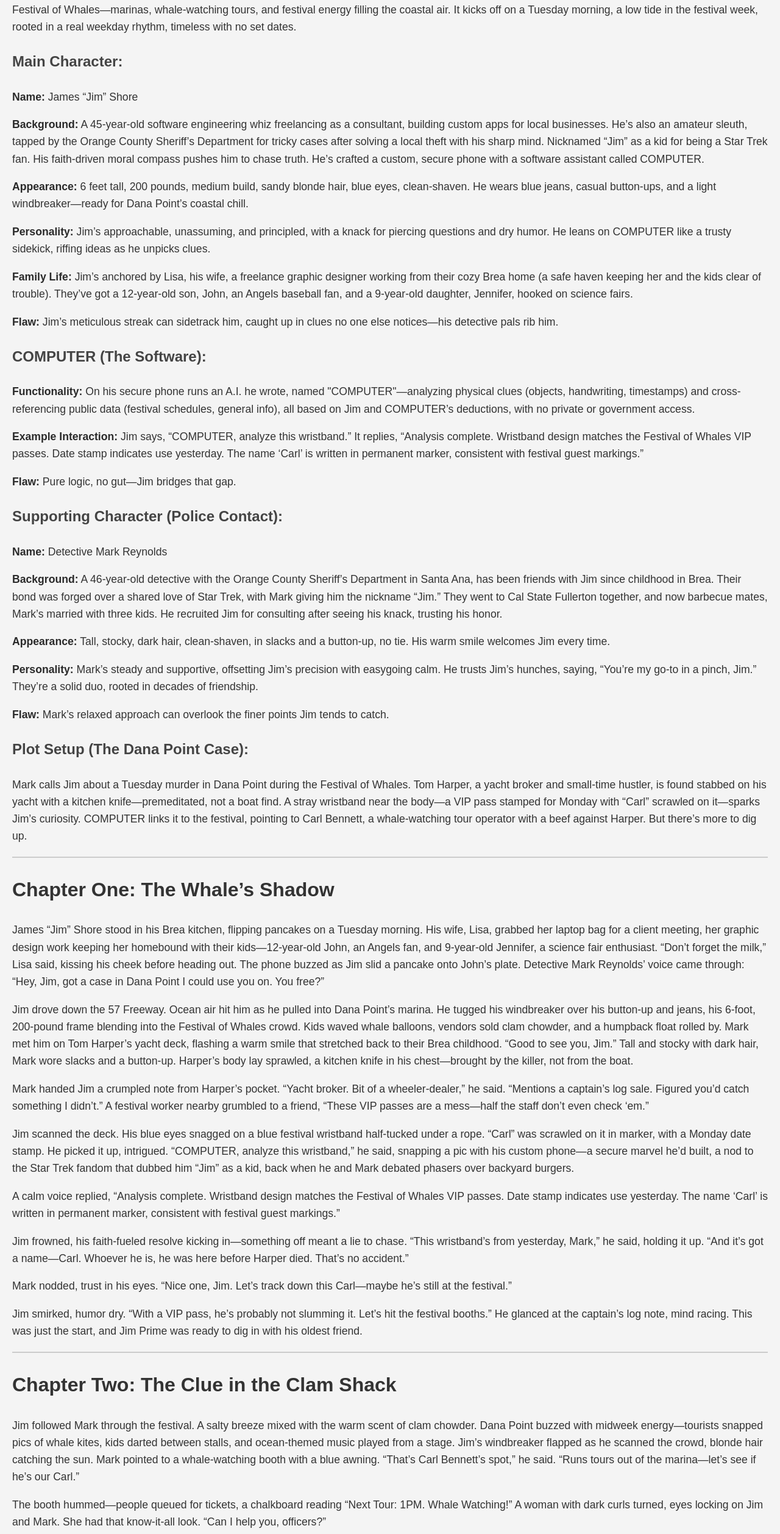
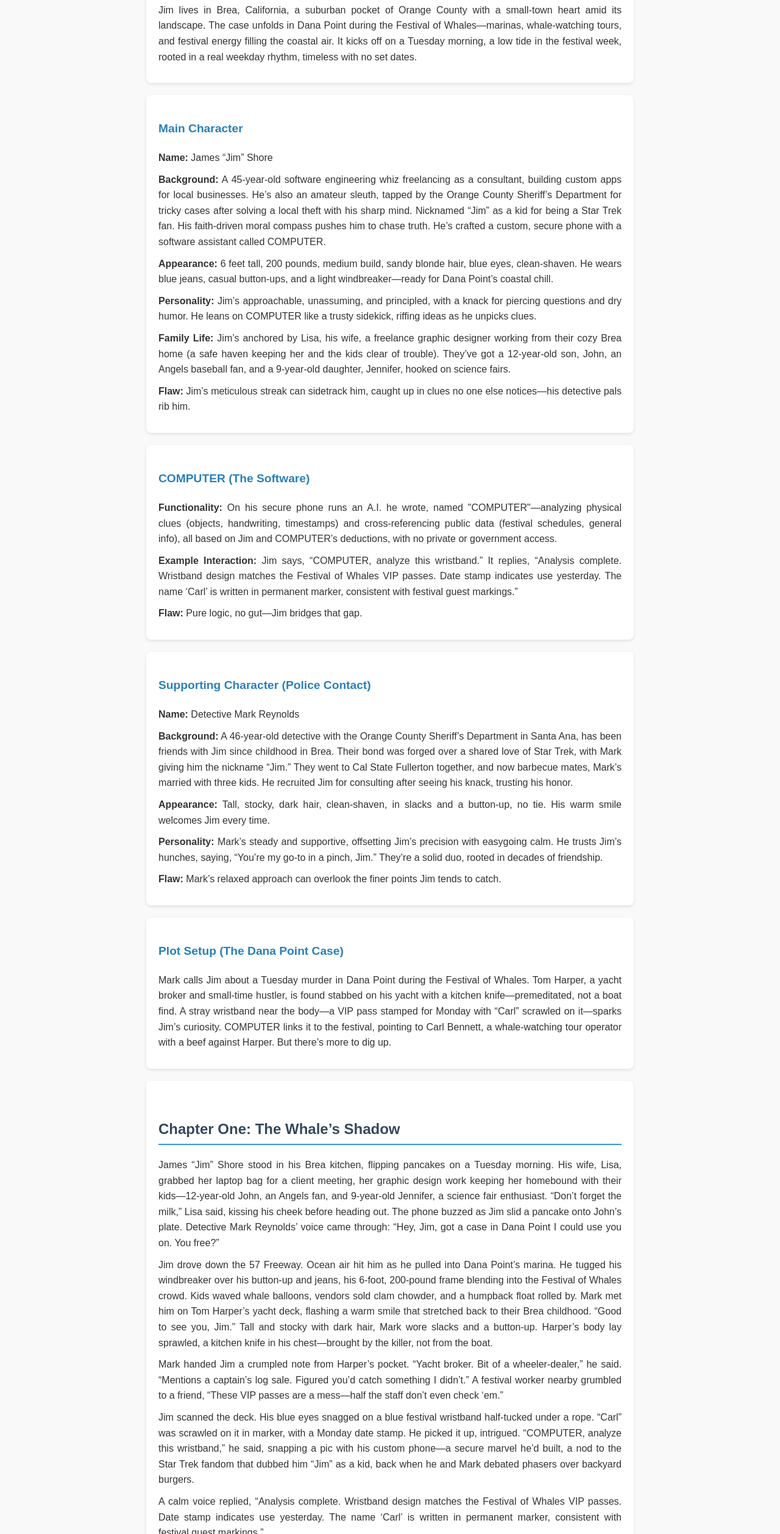
Before and after one commit to aishore/aishore, a plain HTML site: page chapters1_2.html in a window 1280 px wide. Shown: the part 284-2800 px from the top of the page at 61% size. Drawn offline with Linux system fonts and the light colour scheme.

Commit message:
Update chapters1_2.html

```diff
--- a/chapters1_2.html
+++ b/chapters1_2.html
@@ -1,121 +1,131 @@
+
+
 <!DOCTYPE html>
 <html lang="en">
 <head>
     <meta charset="UTF-8">
     <meta name="viewport" content="width=device-width, initial-scale=1.0">
-    <meta http-equiv="X-UA-Compatible" content="ie=edge">
-    <title>The A.I. Murder Mystery Series</title>
+    <title>The A.I. Murder Mystery Series: James “Jim” Shore, the Orange County Consultant</title>
     <style>
         body {
-            font-family: 'Bantayog', sans-serif;
+            font-family: Arial, sans-serif;
             line-height: 1.6;
-            color: #333;
-            background-color: #f4f4f4;
-            margin: 20px;
-        }
-
-        h1 {
-            font-size: 2.5em;
-            text-align: center;
-            color: #2a2a2a;
-        }
-
-        h2 {
-            font-size: 2em;
+            max-width: 800px;
+            margin: 0 auto;
+            padding: 20px;
+            background-color: #f9f9f9;
             color: #333;
         }
-
+        h1 {
+            font-size: 2em;
+            color: #2c3e50;
+            text-align: center;
+            margin-bottom: 20px;
+        }
+        h2 {
+            font-size: 1.5em;
+            color: #34495e;
+            margin-top: 40px;
+            border-bottom: 2px solid #3498db;
+            padding-bottom: 5px;
+        }
         h3 {
-            font-size: 1.5em;
-            color: #444;
+            font-size: 1.2em;
+            color: #2980b9;
+            margin-top: 20px;
         }
-
         p {
-            font-size: 1.1em;
-            margin-bottom: 15px;
+            margin: 10px 0;
+            text-align: justify;
         }
-
+        .section {
+            background: #fff;
+            padding: 20px;
+            border-radius: 8px;
+            box-shadow: 0 2px 5px rgba(0,0,0,0.1);
+            margin-bottom: 20px;
+        }
+        em {
+            font-style: italic;
+        }
         strong {
-            color: #2a2a2a;
-        }
-
-        hr {
-            border: 1px solid #ccc;
-            margin: 20px 0;
+            font-weight: bold;
         }
     </style>
 </head>
 <body>
     <h1>The A.I. Murder Mystery Series</h1>
-
     <h2>Mystery: James “Jim” Shore, the Orange County Consultant</h2>
 
-    <h3>Setting:</h3>
+    <div class="section">
+        <h3>Setting</h3>
         <p>Jim lives in Brea, California, a suburban pocket of Orange County with a small-town heart amid its landscape. The case unfolds in Dana Point during the Festival of Whales—marinas, whale-watching tours, and festival energy filling the coastal air. It kicks off on a Tuesday morning, a low tide in the festival week, rooted in a real weekday rhythm, timeless with no set dates.</p>
+    </div>
 
-    <h3>Main Character:</h3>
+    <div class="section">
+        <h3>Main Character</h3>
         <p><strong>Name:</strong> James “Jim” Shore</p>
         <p><strong>Background:</strong> A 45-year-old software engineering whiz freelancing as a consultant, building custom apps for local businesses. He’s also an amateur sleuth, tapped by the Orange County Sheriff’s Department for tricky cases after solving a local theft with his sharp mind. Nicknamed “Jim” as a kid for being a Star Trek fan. His faith-driven moral compass pushes him to chase truth. He’s crafted a custom, secure phone with a software assistant called COMPUTER.</p>
         <p><strong>Appearance:</strong> 6 feet tall, 200 pounds, medium build, sandy blonde hair, blue eyes, clean-shaven. He wears blue jeans, casual button-ups, and a light windbreaker—ready for Dana Point’s coastal chill.</p>
         <p><strong>Personality:</strong> Jim’s approachable, unassuming, and principled, with a knack for piercing questions and dry humor. He leans on COMPUTER like a trusty sidekick, riffing ideas as he unpicks clues.</p>
         <p><strong>Family Life:</strong> Jim’s anchored by Lisa, his wife, a freelance graphic designer working from their cozy Brea home (a safe haven keeping her and the kids clear of trouble). They’ve got a 12-year-old son, John, an Angels baseball fan, and a 9-year-old daughter, Jennifer, hooked on science fairs.</p>
         <p><strong>Flaw:</strong> Jim’s meticulous streak can sidetrack him, caught up in clues no one else notices—his detective pals rib him.</p>
+    </div>
 
-    <h3>COMPUTER (The Software):</h3>
+    <div class="section">
+        <h3>COMPUTER (The Software)</h3>
         <p><strong>Functionality:</strong> On his secure phone runs an A.I. he wrote, named "COMPUTER"—analyzing physical clues (objects, handwriting, timestamps) and cross-referencing public data (festival schedules, general info), all based on Jim and COMPUTER’s deductions, with no private or government access.</p>
         <p><strong>Example Interaction:</strong> Jim says, “COMPUTER, analyze this wristband.” It replies, “Analysis complete. Wristband design matches the Festival of Whales VIP passes. Date stamp indicates use yesterday. The name ‘Carl’ is written in permanent marker, consistent with festival guest markings.”</p>
         <p><strong>Flaw:</strong> Pure logic, no gut—Jim bridges that gap.</p>
+    </div>
 
-    <h3>Supporting Character (Police Contact):</h3>
+    <div class="section">
+        <h3>Supporting Character (Police Contact)</h3>
         <p><strong>Name:</strong> Detective Mark Reynolds</p>
         <p><strong>Background:</strong> A 46-year-old detective with the Orange County Sheriff’s Department in Santa Ana, has been friends with Jim since childhood in Brea. Their bond was forged over a shared love of Star Trek, with Mark giving him the nickname “Jim.” They went to Cal State Fullerton together, and now barbecue mates, Mark’s married with three kids. He recruited Jim for consulting after seeing his knack, trusting his honor.</p>
         <p><strong>Appearance:</strong> Tall, stocky, dark hair, clean-shaven, in slacks and a button-up, no tie. His warm smile welcomes Jim every time.</p>
         <p><strong>Personality:</strong> Mark’s steady and supportive, offsetting Jim’s precision with easygoing calm. He trusts Jim’s hunches, saying, “You’re my go-to in a pinch, Jim.” They’re a solid duo, rooted in decades of friendship.</p>
         <p><strong>Flaw:</strong> Mark’s relaxed approach can overlook the finer points Jim tends to catch.</p>
+    </div>
 
-    <h3>Plot Setup (The Dana Point Case):</h3>
+    <div class="section">
+        <h3>Plot Setup (The Dana Point Case)</h3>
         <p>Mark calls Jim about a Tuesday murder in Dana Point during the Festival of Whales. Tom Harper, a yacht broker and small-time hustler, is found stabbed on his yacht with a kitchen knife—premeditated, not a boat find. A stray wristband near the body—a VIP pass stamped for Monday with “Carl” scrawled on it—sparks Jim’s curiosity. COMPUTER links it to the festival, pointing to Carl Bennett, a whale-watching tour operator with a beef against Harper. But there’s more to dig up.</p>
+    </div>
 
-    <hr>
+    <div class="section">
+        <h2>Chapter One: The Whale’s Shadow</h2>
+        <p>James “Jim” Shore stood in his Brea kitchen, flipping pancakes on a Tuesday morning. His wife, Lisa, grabbed her laptop bag for a client meeting, her graphic design work keeping her homebound with their kids—12-year-old John, an Angels fan, and 9-year-old Jennifer, a science fair enthusiast. “Don’t forget the milk,” Lisa said, kissing his cheek before heading out. The phone buzzed as Jim slid a pancake onto John’s plate. Detective Mark Reynolds’ voice came through: “Hey, Jim, got a case in Dana Point I could use you on. You free?”</p>
+        <p>Jim drove down the 57 Freeway. Ocean air hit him as he pulled into Dana Point’s marina. He tugged his windbreaker over his button-up and jeans, his 6-foot, 200-pound frame blending into the Festival of Whales crowd. Kids waved whale balloons, vendors sold clam chowder, and a humpback float rolled by. Mark met him on Tom Harper’s yacht deck, flashing a warm smile that stretched back to their Brea childhood. “Good to see you, Jim.” Tall and stocky with dark hair, Mark wore slacks and a button-up. Harper’s body lay sprawled, a kitchen knife in his chest—brought by the killer, not from the boat.</p>
+        <p>Mark handed Jim a crumpled note from Harper’s pocket. “Yacht broker. Bit of a wheeler-dealer,” he said. “Mentions a captain’s log sale. Figured you’d catch something I didn’t.” A festival worker nearby grumbled to a friend, “These VIP passes are a mess—half the staff don’t even check ‘em.”</p>
+        <p>Jim scanned the deck. His blue eyes snagged on a blue festival wristband half-tucked under a rope. “Carl” was scrawled on it in marker, with a Monday date stamp. He picked it up, intrigued. “COMPUTER, analyze this wristband,” he said, snapping a pic with his custom phone—a secure marvel he’d built, a nod to the Star Trek fandom that dubbed him “Jim” as a kid, back when he and Mark debated phasers over backyard burgers.</p>
+        <p>A calm voice replied, “Analysis complete. Wristband design matches the Festival of Whales VIP passes. Date stamp indicates use yesterday. The name ‘Carl’ is written in permanent marker, consistent with festival guest markings.”</p>
+        <p>Jim frowned, his faith-fueled resolve kicking in—something off meant a lie to chase. “This wristband’s from yesterday, Mark,” he said, holding it up. “And it’s got a name—Carl. Whoever he is, he was here before Harper died. That’s no accident.”</p>
+        <p>Mark nodded, trust in his eyes. “Nice one, Jim. Let’s track down this Carl—maybe he’s still at the festival.”</p>
+        <p>Jim smirked, humor dry. “With a VIP pass, he’s probably not slumming it. Let’s hit the festival booths.” He glanced at the captain’s log note, mind racing. This was just the start, and Jim Prime was ready to dig in with his oldest friend.</p>
+    </div>
 
-    <h2>Chapter One: The Whale’s Shadow</h2>
-
-    <p>James “Jim” Shore stood in his Brea kitchen, flipping pancakes on a Tuesday morning. His wife, Lisa, grabbed her laptop bag for a client meeting, her graphic design work keeping her homebound with their kids—12-year-old John, an Angels fan, and 9-year-old Jennifer, a science fair enthusiast. “Don’t forget the milk,” Lisa said, kissing his cheek before heading out. The phone buzzed as Jim slid a pancake onto John’s plate. Detective Mark Reynolds’ voice came through: “Hey, Jim, got a case in Dana Point I could use you on. You free?”</p>
-
-    <p>Jim drove down the 57 Freeway. Ocean air hit him as he pulled into Dana Point’s marina. He tugged his windbreaker over his button-up and jeans, his 6-foot, 200-pound frame blending into the Festival of Whales crowd. Kids waved whale balloons, vendors sold clam chowder, and a humpback float rolled by. Mark met him on Tom Harper’s yacht deck, flashing a warm smile that stretched back to their Brea childhood. “Good to see you, Jim.” Tall and stocky with dark hair, Mark wore slacks and a button-up. Harper’s body lay sprawled, a kitchen knife in his chest—brought by the killer, not from the boat.</p>
-
-    <p>Mark handed Jim a crumpled note from Harper’s pocket. “Yacht broker. Bit of a wheeler-dealer,” he said. “Mentions a captain’s log sale. Figured you’d catch something I didn’t.” A festival worker nearby grumbled to a friend, “These VIP passes are a mess—half the staff don’t even check ‘em.”</p>
-
-    <p>Jim scanned the deck. His blue eyes snagged on a blue festival wristband half-tucked under a rope. “Carl” was scrawled on it in marker, with a Monday date stamp. He picked it up, intrigued. “COMPUTER, analyze this wristband,” he said, snapping a pic with his custom phone—a secure marvel he’d built, a nod to the Star Trek fandom that dubbed him “Jim” as a kid, back when he and Mark debated phasers over backyard burgers.</p>
-
-    <p>A calm voice replied, “Analysis complete. Wristband design matches the Festival of Whales VIP passes. Date stamp indicates use yesterday. The name ‘Carl’ is written in permanent marker, consistent with festival guest markings.”</p>
-
-    <p>Jim frowned, his faith-fueled resolve kicking in—something off meant a lie to chase. “This wristband’s from yesterday, Mark,” he said, holding it up. “And it’s got a name—Carl. Whoever he is, he was here before Harper died. That’s no accident.”</p>
-
-    <p>Mark nodded, trust in his eyes. “Nice one, Jim. Let’s track down this Carl—maybe he’s still at the festival.”</p>
-
-    <p>Jim smirked, humor dry. “With a VIP pass, he’s probably not slumming it. Let’s hit the festival booths.” He glanced at the captain’s log note, mind racing. This was just the start, and Jim Prime was ready to dig in with his oldest friend.</p>
-
-    <hr>
-
+    <div class="section">
         <h2>Chapter Two: The Clue in the Clam Shack</h2>
-
         <p>Jim followed Mark through the festival. A salty breeze mixed with the warm scent of clam chowder. Dana Point buzzed with midweek energy—tourists snapped pics of whale kites, kids darted between stalls, and ocean-themed music played from a stage. Jim’s windbreaker flapped as he scanned the crowd, blonde hair catching the sun. Mark pointed to a whale-watching booth with a blue awning. “That’s Carl Bennett’s spot,” he said. “Runs tours out of the marina—let’s see if he’s our Carl.”</p>
-
-    <p>The booth hummed—people queued for tickets, a chalkboard reading “Next Tour: 1PM. Whale Watching!” A woman with dark curls turned, eyes locking on Jim and Mark. She had that know-it-all look. “Can I help you, officers?”</p>
-
-    <p>Jim showed her the wristband. “You know this Carl?”</p>
-
-    <p>She raised an eyebrow, glancing at it. “Sure, that’s Carl’s. But don’t think he’s the murderer. He’s just a whale enthusiast, gets into arguments with Harper sometimes. Money, mostly. The yacht broker was a rat, always overcharging for boat repairs.”</p>
-
-    <p>Jim felt a tap at his sleeve. A young man stood there, a clipboard in hand. “Excuse me, I’m Carl’s assistant, Jason. Is something wrong?”</p>
-
-    <p>Jim took a long pause, mind working the pieces, each twist about to bring him closer to a whale-sized mystery.</p>
-
-    <hr>
-
-    <h2>Chapter Three: Unraveling the Whale</h2>
-
-    <p>Coming Soon...</p>
+        <p>The booth hummed—people queued for tickets, a chalkboard reading “Next Tour: 1 PM.” A wiry man in his late 30s stood behind the counter, sunburned and wearing a faded captain’s hat. He barked orders to a teenage assistant. Jim clocked him—Carl Bennett, name tag confirmed. Mark flashed his badge, calm but firm. “Carl Bennett? Detective Mark Reynolds, OC Sheriff’s Department. This is Jim Shore, consultant. Got a minute?”</p>
+        <p>Carl’s eyes narrowed. He waved off the teen and leaned on the counter, adjusting his hat with a twitch. “Yeah, sure. What’s this about?” His tone was rough, like he’d haggled too often.</p>
+        <p>Jim held up the wristband, voice even. “Found this on Tom Harper’s yacht. Name ‘Carl’ on it, VIP pass, stamped for yesterday. Harper’s dead—stabbed this morning. Ring any bells?”</p>
+        <p>Carl’s jaw tightened. He tugged his hat lower, muttering, “Harper? That sleaze? Never met him. Don’t know nothing about a yacht or a wristband. I was here all day yesterday—running tours. Check my logs.” He crossed his arms, daring them.</p>
+        <p>Mark jotted a note, but Jim’s instincts flared—too quick, too defensive. He pulled out his phone. “COMPUTER, analyze public festival data for Carl Bennett yesterday.” The calm voice answered, “Processing. Cross-referencing public social media and festival uploads. Carl Bennett appears in timestamped photos at this booth from 10:14 AM to 4:37 PM yesterday, Monday. No verifiable imagery between 12:03 PM and 12:34 PM.”</p>
+        <p>Jim raised an eyebrow. “Mostly tight alibi, Carl. Half-hour gap around noon. These wristbands get scattered by roving festival staff—so how’d yours end up at Harper’s murder scene?”</p>
+        <p>Carl shrugged, his hat twitching again. “Beats me. I don’t mess with VIP passes—those are for the rich folks. Someone’s screwing with you.”</p>
+        <p>Mark nodded, relaxed. “We’ll check those logs. Mind if we take a look?” Carl grunted and handed over a clipboard with times and names. Jim skimmed it—nothing obvious, but he wasn’t convinced.</p>
+        <p>They stepped away, heading toward the food stalls. Jim’s mind churned—Carl’s denial was too pat, and that gap lingered. Then a gravelly voice cut in. “You boys asking about Harper?”</p>
+        <p>Jim turned. An old-timer in a stained apron stood behind a clam shack counter, ladling chowder. His weathered face creased with a smirk. “Name’s Eddie. Been slingin’ soup here thirty years. See everything.”</p>
+        <p>Mark leaned in, friendly. “What’d you see, Eddie?”</p>
+        <p>Eddie wiped his hands on a rag. “Yesterday, Harper was over here, yapping loud near my booth. Arguing with that tour guy—Bennett. Something about money, I reckon. Harper ragged on Carl’s niece, too—Carl looked ready to swing, but he stormed off. Right around noon—festival was picking up.”</p>
+        <p>Jim’s pulse quickened. That fit COMPUTER’s 12:03–12:34 gap. He glanced at Mark, their old rhythm clicking. “Thanks, Eddie,” Jim said, nodding. Eddie grunted and turned back to his chowder.</p>
+        <p>Back in the crowd, Jim pulled Mark aside. “Carl’s hiding something. COMPUTER, dig deeper—check Harper’s public digital footprint for connections to Carl.” The phone hummed. “Analysis complete. Tom Harper used an email alias, ‘ocboatdealz@gmail.com,’ in a public yacht sale listing last week. A reply from ‘cbennett_tours@yahoo.com’ negotiated a captain’s log sale for $5,000, dated Sunday.”</p>
+        <p>Mark whistled low, grinning. “That’s Carl’s business email. He lied about not knowing Harper.”</p>
+        <p>Jim nodded, but his frown deepened. “Yeah, but his alibi’s mostly solid—photos pin him here, gap or not. And that wristband’s too convenient with staff tossing them around.” Truth always floats, he thought, faith firm. “This feels like a frame, Mark. Carl’s in it, but he’s not our killer.”</p>
+        <p>Mark’s smile flickered with agreement, their childhood trust steady. “So who’s pulling the strings? Let’s shake Carl again—see if he cracks.”</p>
+        <p>Jim smirked, humor dry. “Or we find who borrowed his name. Back to the marina—someone else was on that yacht.” His blue eyes sharpened. Time to hunt the real truth with his oldest friend.</p>
+    </div>
 </body>
 </html>
```
Lines whose indentation alone changed are shown as unchanged.
